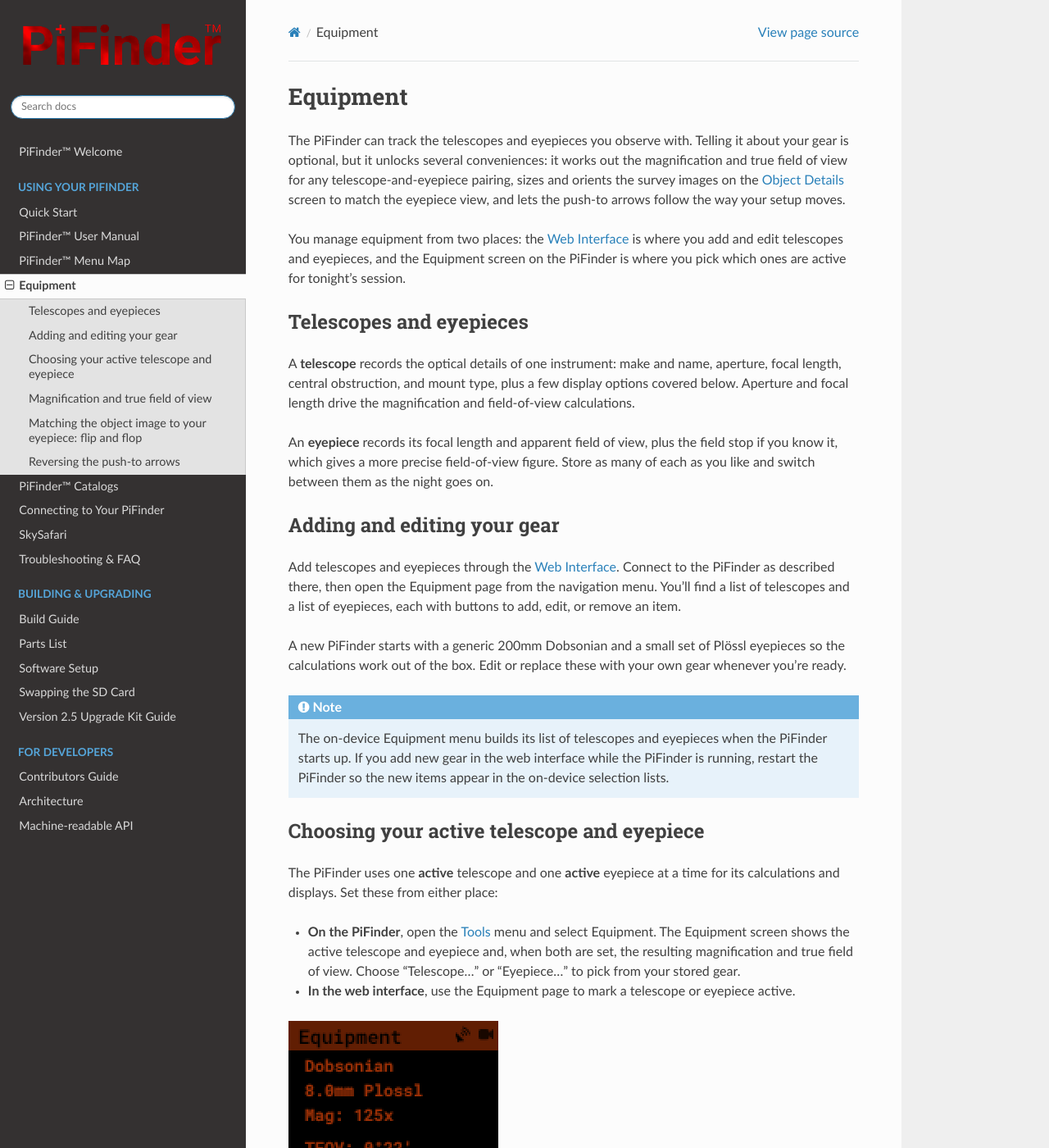
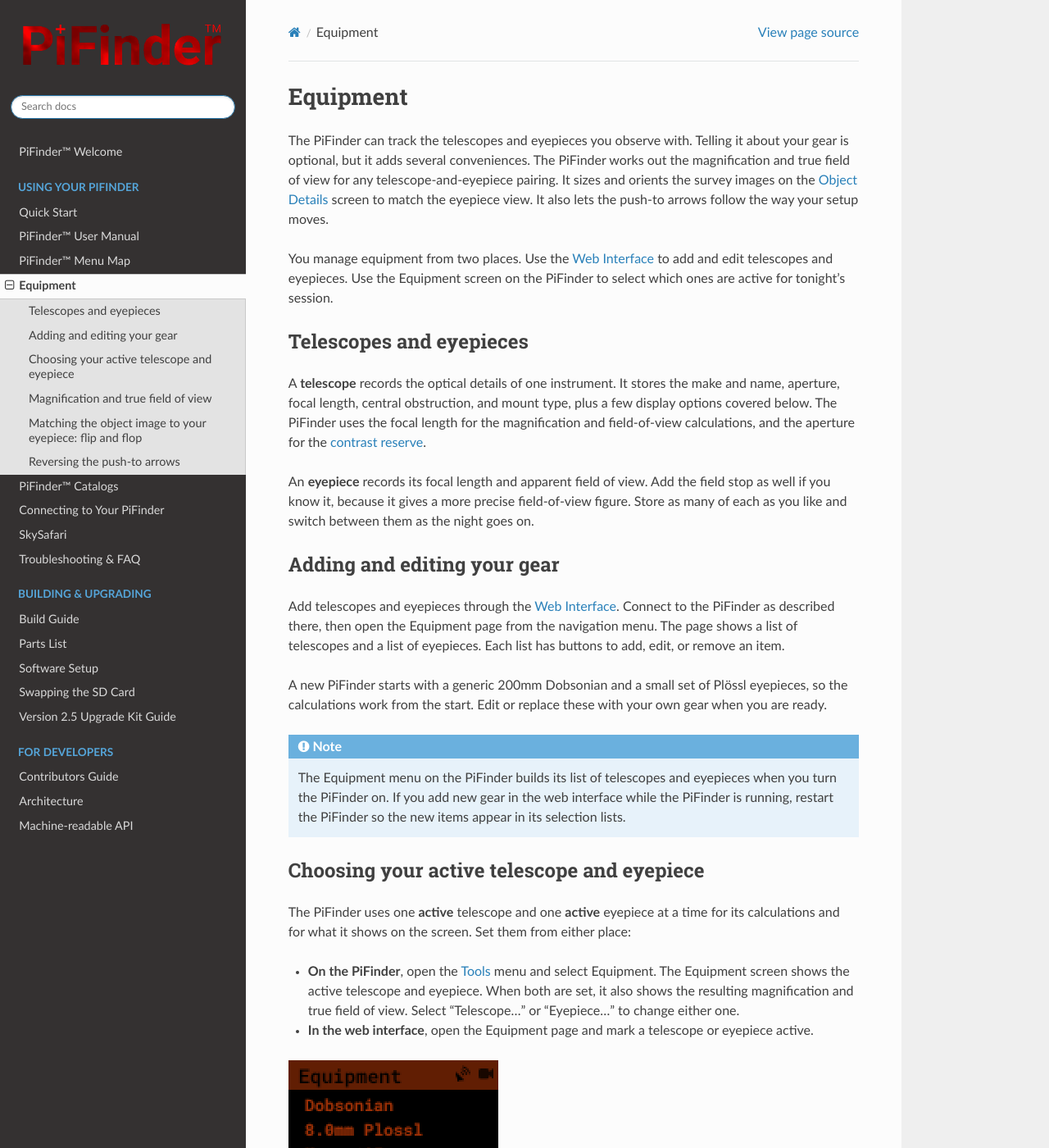
Before and after one commit to brickbots/PiFinder, a Sphinx documentation site: the page built from docs/source/equipment.rst, in a window 1280 px wide and 1400 px high. Shown: the whole window at 82% size. Built offline with Sphinx 7.4.7 and the Read the Docs theme 3.1.0, drawn with Linux system fonts in a browser that asks for light colours; some of the changed text lies outside the part shown.

Commit message:
docs: convert the equipment page to the house style (#587)
* docs: convert the equipment page to the house style

Full simplified technical English pass over docs/source/equipment.rst, applying the seven
rules and the approved-term table from the docs skill.

  PASS  docs/source/equipment.rst
     em-dash 3->0 | semicolon 1->0 | banned 8->2 | words 1003->1042 (+4%)
     terms: choose 3->1, pick 3->0, target 1->0
OVERALL: PASS

Style only. No facts, numbers, procedures or step order were changed.
Headings, cross-references, image paths and substitutions are unchanged,
verified mechanically against origin/main. Sphinx builds clean under -n.

Co-Authored-By: Claude Opus 5 (1M context) <noreply@anthropic.com>
Claude-Session: https://claude.ai/code/session_01HqTCarGCgTRWBQ1ysG8XFD

* docs(equipment): aperture feeds contrast reserve, not magnification

The page credited aperture for the magnification and field-of-view
calculations. It feeds neither. In python/PiFinder/equipment.py,
calc_magnification is telescope focal length / eyepiece focal length,
and calc_tfov is apparent field / magnification (or field stop /
telescope focal length). Aperture is read only in
python/PiFinder/ui/object_details.py, where it feeds contrast reserve.

Point the reader at the contrast reserve section so the setting still
has a documented purpose.

Co-Authored-By: Claude Opus 5 (1M context) <noreply@anthropic.com>
Claude-Session: https://claude.ai/code/session_01HqTCarGCgTRWBQ1ysG8XFD

---------

Co-authored-by: Claude Opus 5 (1M context) <noreply@anthropic.com>

```diff
--- a/docs/source/equipment.rst
+++ b/docs/source/equipment.rst
@@ -2,72 +2,75 @@ Equipment
 =========
 
 The PiFinder can track the telescopes and eyepieces you observe with. Telling
-it about your gear is optional, but it unlocks several conveniences: it works
-out the magnification and true field of view for any telescope-and-eyepiece
-pairing, sizes and orients the survey images on the
-:ref:`user_guide:object details` screen to match the eyepiece view, and lets
-the push-to arrows follow the way your setup moves.
+it about your gear is optional, but it adds several conveniences. The PiFinder
+works out the magnification and true field of view for any
+telescope-and-eyepiece pairing. It sizes and orients the survey images on the
+:ref:`user_guide:object details` screen to match the eyepiece view. It also
+lets the push-to arrows follow the way your setup moves.
 
-You manage equipment from two places: the :ref:`connectivity:web interface` is
-where you add and edit telescopes and eyepieces, and the Equipment screen on the
-PiFinder is where you pick which ones are active for tonight's session.
+You manage equipment from two places. Use the :ref:`connectivity:web interface`
+to add and edit telescopes and eyepieces. Use the Equipment screen on the
+PiFinder to select which ones are active for tonight's session.
 
 Telescopes and eyepieces
 ------------------------
 
-A **telescope** records the optical details of one instrument: make and name,
-aperture, focal length, central obstruction, and mount type, plus a few display
-options covered below. Aperture and focal length drive the magnification and
-field-of-view calculations.
+A **telescope** records the optical details of one instrument. It stores the
+make and name, aperture, focal length, central obstruction, and mount type,
+plus a few display options covered below. The PiFinder uses the focal length for
+the magnification and field-of-view calculations, and the aperture for the
+:ref:`contrast reserve <user_guide:contrast reserve>`.
 
-An **eyepiece** records its focal length and apparent field of view, plus the
-field stop if you know it, which gives a more precise field-of-view figure.
-Store as many of each as you like and switch between them as the night goes on.
+An **eyepiece** records its focal length and apparent field of view. Add the
+field stop as well if you know it, because it gives a more precise
+field-of-view figure. Store as many of each as you like and switch between them
+as the night goes on.
 
 Adding and editing your gear
 ----------------------------
 
 Add telescopes and eyepieces through the :ref:`connectivity:web interface`.
 Connect to the PiFinder as described there, then open the Equipment page from
-the navigation menu. You'll find a list of telescopes and a list of eyepieces,
-each with buttons to add, edit, or remove an item.
+the navigation menu. The page shows a list of telescopes and a list of
+eyepieces. Each list has buttons to add, edit, or remove an item.
 
 A new PiFinder starts with a generic 200mm Dobsonian and a small set of Plössl
-eyepieces so the calculations work out of the box. Edit or replace these with
-your own gear whenever you're ready.
+eyepieces, so the calculations work from the start. Edit or replace these with
+your own gear when you are ready.
 
 .. note::
-   The on-device Equipment menu builds its list of telescopes and eyepieces
-   when the PiFinder starts up. If you add new gear in the web interface while
-   the PiFinder is running, restart the PiFinder so the new items appear in the
-   on-device selection lists.
+   The Equipment menu on the PiFinder builds its list of telescopes and
+   eyepieces when you turn the PiFinder on. If you add new gear in the web
+   interface while the PiFinder is running, restart the PiFinder so the new
+   items appear in its selection lists.
 
 Choosing your active telescope and eyepiece
 -------------------------------------------
 
 The PiFinder uses one **active** telescope and one **active** eyepiece at a time
-for its calculations and displays. Set these from either place:
+for its calculations and for what it shows on the screen. Set them from either
+place:
 
 * **On the PiFinder**, open the :ref:`user_guide:tools` menu and select
-  Equipment. The Equipment screen shows the active telescope and eyepiece and,
-  when both are set, the resulting magnification and true field of view. Choose
-  "Telescope..." or "Eyepiece..." to pick from your stored gear.
-* **In the web interface**, use the Equipment page to mark a telescope or
+  Equipment. The Equipment screen shows the active telescope and eyepiece. When
+  both are set, it also shows the resulting magnification and true field of
+  view. Select "Telescope..." or "Eyepiece..." to change either one.
+* **In the web interface**, open the Equipment page and mark a telescope or
   eyepiece active.
 
 .. image:: images/equipment/equipment_screen_docs.png
 
-Choosing "Telescope..." or "Eyepiece..." opens a list of your stored gear, a
-check mark beside the active one. Use the **UP/DOWN** arrows to highlight an
-item and **RIGHT** to make it active.
+Select "Telescope..." or "Eyepiece..." to open a list of your stored gear. A
+check mark sits beside the active item. Press the **UP** and **DOWN** arrows to
+highlight an item, then press **RIGHT** to make it active.
 
 .. image:: images/equipment/select_telescope_docs.png
    :width: 45%
 .. image:: images/equipment/select_eyepiece_docs.png
    :width: 45%
 
-If nothing is selected, the PiFinder skips the magnification and field-of-view
-figures and shows the object image in its default orientation.
+With no active telescope or eyepiece, the PiFinder skips the magnification and
+field-of-view figures. It shows the object image in its default orientation.
 
 Magnification and true field of view
 -------------------------------------
@@ -78,39 +81,39 @@ Equipment screen:
 * **Magnification** is the telescope's focal length divided by the eyepiece's.
   A 1000mm telescope with a 25mm eyepiece gives 40×.
 * **True field of view** (TFOV) is how much sky you see through that
-  combination, in degrees. Compare it against the push-to distance: when the
-  object is within half your true field of view of the centre, it's in the
+  combination, in degrees. Compare it against the push-to distance. When the
+  object is within half your true field of view of the centre, it is in the
   eyepiece.
 
 The true field of view also sets the starting zoom of the survey image on the
 :ref:`user_guide:object details` screen, so the image frames roughly the same
-patch of sky your eyepiece shows. Zoom in and out from there with the **+** and
-**-** keys.
+patch of sky your eyepiece shows. Press **+** and **-** to zoom in and out from
+there.
 
-Both figures appear on the object image too — field of view in the top-left
-corner, magnification in the top-right — so you always know the scale of what
-you're looking at.
+Both figures also appear on the object image. The field of view sits in the
+top-left corner and the magnification in the top-right, so you always know the
+scale of what you are looking at.
 
 .. image:: images/equipment/object_image_fov_mag_docs.png
 
 Matching the object image to your eyepiece: flip and flop
 ---------------------------------------------------------
 
-The survey images on the object details screen are oriented to match your
-eyepiece view, so you can compare them directly. Different telescopes flip the
-view in different ways, so two per-telescope options let you correct the
+The PiFinder orients the survey images on the object details screen to match
+your eyepiece view, so you can compare them directly. Different telescopes flip
+the view in different ways. Two per-telescope options let you correct the
 orientation:
 
 * **Flip image (upside down)** mirrors the image top to bottom.
 * **Flop image (left right)** mirrors the image left to right.
 
-You don't need to reason about your optics. Point at a bright, recognisable
-object, compare the object image to your eyepiece view, and toggle the two
-options until they match:
+You do not need to reason about your optics. Point the telescope at a bright,
+recognisable object. Compare the object image to your eyepiece view, then set
+the two options until they match:
 
 * If the image is **upside down** compared to the eyepiece, turn on **Flip**.
 * If the image is **mirrored** left-to-right, turn on **Flop**.
-* If it's both, turn on both.
+* If it is both, turn on both.
 
 As a starting point for common setups:
 
@@ -128,16 +131,16 @@ As a starting point for common setups:
      - off
      - off
    * - Refractor or SCT with a star diagonal
-     - one of the two — try Flop first
+     - Turn on one of the two. Try Flop first
      -
    * - Refractor with a correct-image (erecting) diagonal
      - on
      - on
 
 A plain Newtonian or Dobsonian needs neither option, which is why both are off
-by default. A star diagonal produces a mirror image, so you'll need exactly one
-of Flip or Flop; which one depends on how the diagonal sits in the focuser, so
-pick whichever makes the image match.
+by default. A star diagonal produces a mirror image, so you need exactly one of
+Flip or Flop. Which one depends on how the diagonal sits in the focuser, so
+turn on whichever makes the image match.
 
 .. note::
    Early PiFinder software shipped the default Dobsonian with Flop turned on by
@@ -147,9 +150,9 @@ pick whichever makes the image match.
 Reversing the push-to arrows
 ----------------------------
 
-The same telescope settings include **Reverse Arrow A** and **Reverse Arrow B**,
-which flip the push-to arrows so they point the way your telescope actually
-moves. If nudging the scope in the direction an arrow points sends the target
-further away instead of closer, turn on the matching reverse option. The two
-arrows cover the two directions of movement, so enable A, B, or both until the
-arrows guide you the right way.
+The same telescope settings include **Reverse Arrow A** and **Reverse Arrow B**.
+These flip the push-to arrows so they point the way your telescope actually
+moves. If you nudge the telescope in the direction an arrow points and the
+object moves further away instead of closer, turn on the matching reverse
+option. The two arrows cover the two directions of movement, so turn on A, B,
+or both until the arrows guide you the right way.
```
